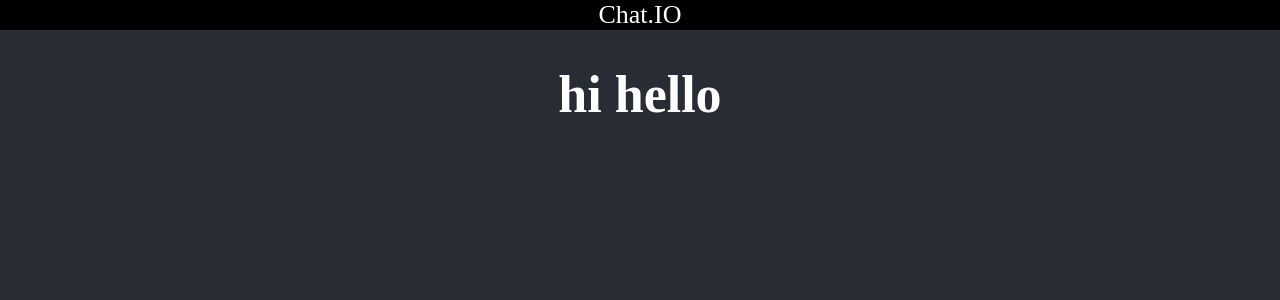
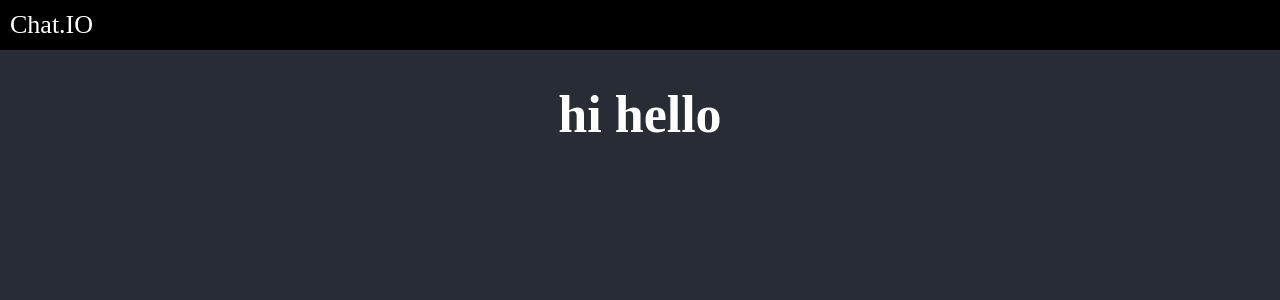
Before and after one commit to HassanAbdinur/Chat.IO, a React (Create React App) app in the folder client/: page / in a window 1280 px wide. Shown: the top 300 px of the page. Built offline with nearby package versions, Linux system fonts and the light colour scheme; the HTML template or start-up script is replaced by a standard one.

Commit message:
editing css

```diff
--- a/client/src/components/navigation/navbar.css
+++ b/client/src/components/navigation/navbar.css
@@ -4,3 +4,8 @@
     height: auto;
     color: white;
 }
+
+.nav {
+    text-align: left;
+    padding: 10px;
+}
--- a/client/src/components/navigation/navbar.js
+++ b/client/src/components/navigation/navbar.js
@@ -5,7 +5,7 @@ class Navbar extends React.Component {
     render() {
         return (
             <div className="Navbar">
-                <nav>
+                <nav className="nav">
                     <a>Chat.IO</a>
                 </nav>
             </div>
```
